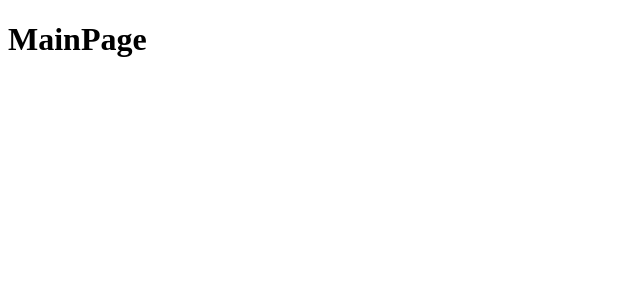
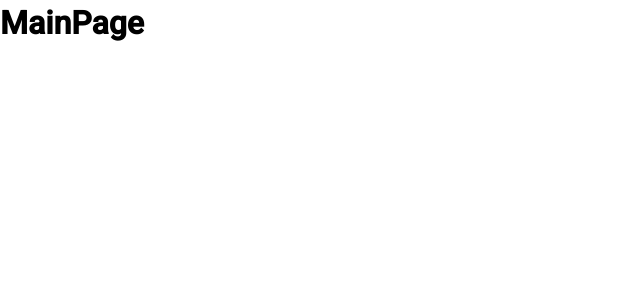
Before and after one commit to vcwebnetworks/reactjs-skeleton, a React (Create React App) app: page / in a window 1280 px wide. Shown: the top 300 px of the page, without its empty margins (0-640 px from the left). Built offline with nearby package versions, Linux system fonts and the light colour scheme.

Commit message:
feat: sistema de temas

```diff
--- a/src/app.tsx
+++ b/src/app.tsx
@@ -1,18 +1,24 @@
 import React from 'react';
 import { BrowserRouter } from 'react-router-dom';
 
+import { ThemeProvider } from 'styled-components';
+
 import ScrollReset from './components/ScrollReset';
-import { StoreProvider } from './context/store';
+import { useAppTheme } from './hooks';
 import Routes from './routes';
+import GlobalStyles from './styles/global';
 
 const App: React.FC = () => {
+  const { theme } = useAppTheme();
+
   return (
-    <StoreProvider>
+    <ThemeProvider theme={theme}>
       <BrowserRouter>
         <Routes />
+        <GlobalStyles />
         <ScrollReset />
       </BrowserRouter>
-    </StoreProvider>
+    </ThemeProvider>
   );
 };
 
--- /dev/null
+++ b/src/context/index.ts
@@ -0,0 +1,2 @@
+export * from './store';
+export * from './theme';
--- /dev/null
+++ b/src/context/theme.tsx
@@ -0,0 +1,42 @@
+import React, { createContext, useState, useCallback } from 'react';
+
+import * as themes from '~/styles/themes';
+
+export type ThemeState = 'light' | 'dark';
+
+export type AppThemeContextState = {
+  theme: typeof themes.light;
+  currentTheme: ThemeState;
+  toggleTheme(): void;
+};
+
+const AppThemeContext = createContext<AppThemeContextState>({} as AppThemeContextState);
+
+const AppThemeProvider: React.FC = ({ children }): JSX.Element => {
+  const [currentTheme, setCurrentTheme] = useState<ThemeState>(() => {
+    const storedTheme = localStorage.getItem('theme') as ThemeState;
+    return storedTheme ? JSON.parse(storedTheme) : 'light';
+  });
+
+  const toggleTheme = useCallback(() => {
+    setCurrentTheme(prevTheme => {
+      const newTheme = prevTheme === 'light' ? 'dark' : 'light';
+      localStorage.setItem('theme', JSON.stringify(newTheme));
+
+      return newTheme;
+    });
+  }, []);
+
+  const value = React.useMemo(
+    () => ({
+      currentTheme,
+      toggleTheme,
+      theme: themes[currentTheme],
+    }),
+    [currentTheme, toggleTheme],
+  );
+
+  return <AppThemeContext.Provider value={value}>{children}</AppThemeContext.Provider>;
+};
+
+export { AppThemeContext, AppThemeProvider };
--- a/src/hooks/index.ts
+++ b/src/hooks/index.ts
@@ -3,3 +3,4 @@ export * from './useFormValues';
 export * from './usePersistedState';
 export * from './useDocumentTitle';
 export * from './useQuerySearch';
+export * from './useAppTheme';
--- /dev/null
+++ b/src/hooks/useAppTheme.ts
@@ -0,0 +1,7 @@
+import { useContext } from 'react';
+
+import { AppThemeContextState, AppThemeContext } from '~/context/theme';
+
+export function useAppTheme(): AppThemeContextState {
+  return useContext(AppThemeContext);
+}
--- a/src/index.tsx
+++ b/src/index.tsx
@@ -1,12 +1,12 @@
 import React from 'react';
 import ReactDOM from 'react-dom';
 
-import App from './app';
+import Root from './root';
 import * as serviceWorker from './serviceWorker';
 
 ReactDOM.render(
   <React.StrictMode>
-    <App />
+    <Root />
   </React.StrictMode>,
   document.getElementById('root'),
 );
--- /dev/null
+++ b/src/root.tsx
@@ -0,0 +1,16 @@
+import React from 'react';
+
+import App from './app';
+import { AppThemeProvider, StoreProvider } from './context';
+
+const Root: React.FC = () => {
+  return (
+    <AppThemeProvider>
+      <StoreProvider>
+        <App />
+      </StoreProvider>
+    </AppThemeProvider>
+  );
+};
+
+export default Root;
--- /dev/null
+++ b/src/styles/global.ts
@@ -0,0 +1,67 @@
+import { createGlobalStyle } from 'styled-components';
+
+export default createGlobalStyle`
+  * {
+    margin: 0;
+    padding: 0;
+    box-sizing: border-box;
+    outline: 0;
+  }
+
+  html {
+    font-size: 62.5%; /* 1rem = 10px */
+    height: 100%;
+
+    @media (min-width: 1981px) {
+      font-size: 80%;
+    };
+  }
+
+  body {
+    height: auto;
+    text-rendering: optimizeLegibility !important;
+    -webkit-font-smoothing: antialiased !important;
+    -moz-osx-font-smoothing: grayscale;
+  }
+
+  body, #root {
+    min-height: 100vh;
+    position: relative;
+  }
+
+  #root {
+    height: 100%;
+  }
+
+  body, input, button {
+    font: 1.6rem 'Roboto', -apple-system, BlinkMacSystemFont, "Segoe UI", Roboto, Helvetica, Arial, sans-serif, "Apple Color Emoji", "Segoe UI Emoji", "Segoe UI Symbol";
+    line-height: 1.48;
+  }
+
+  h1, h2, h3, h4, h5, h6, strong {
+    font-weight: 700;
+  }
+
+  a {
+    text-decoration: none;
+    background: none;
+    font-weight: 700;
+    cursor: pointer;
+    border: 0;
+    transition: 180ms ease-in-out;
+  }
+
+  button {
+    cursor: pointer;
+    border: 0;
+    display: flex;
+    justify-content: center;
+    align-items: center;
+  }
+
+  /* ul {
+    list-style: none;
+    text-align: left;
+    padding: 0;
+  } */
+`;
--- /dev/null
+++ b/src/styles/themes/dark.ts
@@ -0,0 +1,7 @@
+import light from './light';
+
+const dark: typeof light = {
+  ...light,
+};
+
+export default dark;
--- /dev/null
+++ b/src/styles/themes/index.ts
@@ -0,0 +1,2 @@
+export { default as light } from './light';
+export { default as dark } from './dark';
--- /dev/null
+++ b/src/styles/themes/light.ts
@@ -0,0 +1,35 @@
+export default {
+  colors: {
+    primary: '#34495e',
+    secondary: '#2c3e50',
+    success: '#20C05C',
+    error: '#F44336',
+    background: '#fff',
+  },
+  fontSizes: {
+    default: '1.4rem',
+    large: '1.6rem',
+    small: '1.2rem',
+    tiny: '1rem',
+  },
+  spacing: {
+    default: '1.6rem',
+    vertical: '1.6rem 0',
+    horizontal: '0 1.6rem',
+    large: '2.4rem',
+  },
+  transition: {
+    default: '180ms ease-in-out',
+  },
+  radii: {
+    default: '0.8rem',
+    small: '0.4rem',
+    smallTop: '0.4rem 0.4rem 0 0',
+    smallBottom: '0 0 0.4rem 0.4rem',
+    tiny: '0.2rem',
+  },
+  shadows: {
+    default: '0 0.5rem 2rem rgba(0, 0, 0, 0.08)',
+    flat: '0 0.2rem 0.2rem rgba(0, 0, 0, 0.08)',
+  },
+};
```
Also changed, not shown: src/styles/styled.d.ts (added, +10 -0 lines).
